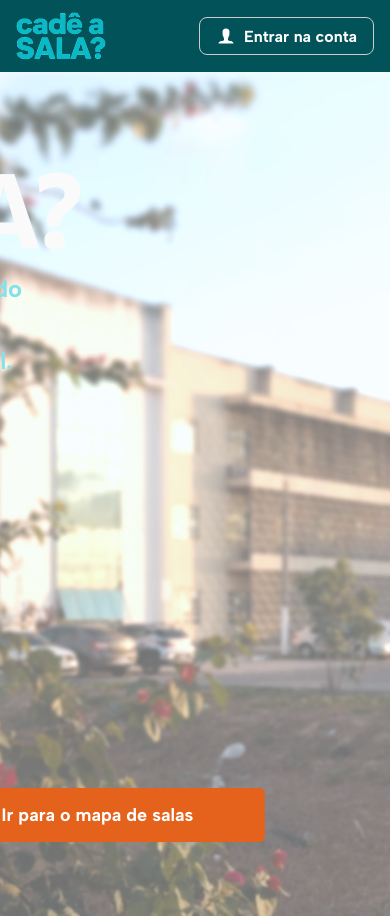
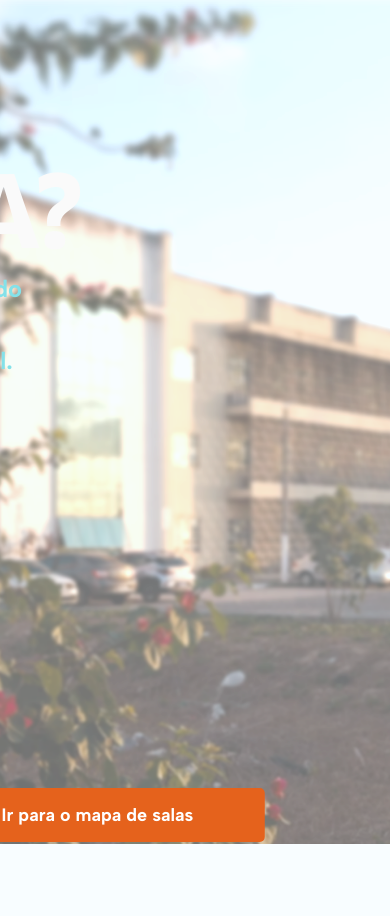
Before and after one commit to TheBugs-io/cadeasala-front, a React (Vite) app: page / in a window 390 px wide. After the commit the page ends 844 px from the top, so only its background shows below. Built offline with nearby package versions, Linux system fonts and the light colour scheme.

Commit message:
responsive: changing layout with header/tabbar

```diff
--- a/src/app/Components/Layout.jsx
+++ b/src/app/Components/Layout.jsx
@@ -1,15 +1,23 @@
-import { Outlet } from "react-router-dom";
+import { Outlet, useLocation } from "react-router-dom";
 import AccessibilityBar from "./AcessibilityBar";
 import Header from "./header";
-/* import Footer from "../Footer/Footer" */
+import TabBar from "./TabBar"; // importe a nova tab bar
 
 const Layout = () => {
+  const location = useLocation();
+
+  const esconderTabBar = ["/login", "/"].includes(location.pathname);
+
   return (
     <>
       <AccessibilityBar />
       <Header />
-      <Outlet />
-      {/* <Footer /> */}
+
+      <main style={{ paddingBottom: esconderTabBar ? 0 : "4rem" }}>
+        <Outlet />
+      </main>
+
+      {!esconderTabBar && <TabBar />}
     </>
   );
 };
--- a/src/app/styles/Header.css
+++ b/src/app/styles/Header.css
@@ -143,3 +143,13 @@
   outline: 3px solid #ffbf47;
   outline-offset: 2px;
 }
+
+@media (max-width: 768px) {
+  .header-search {
+    display: none;
+  }
+
+  .header-container {
+    display: none;
+  }
+}
```
